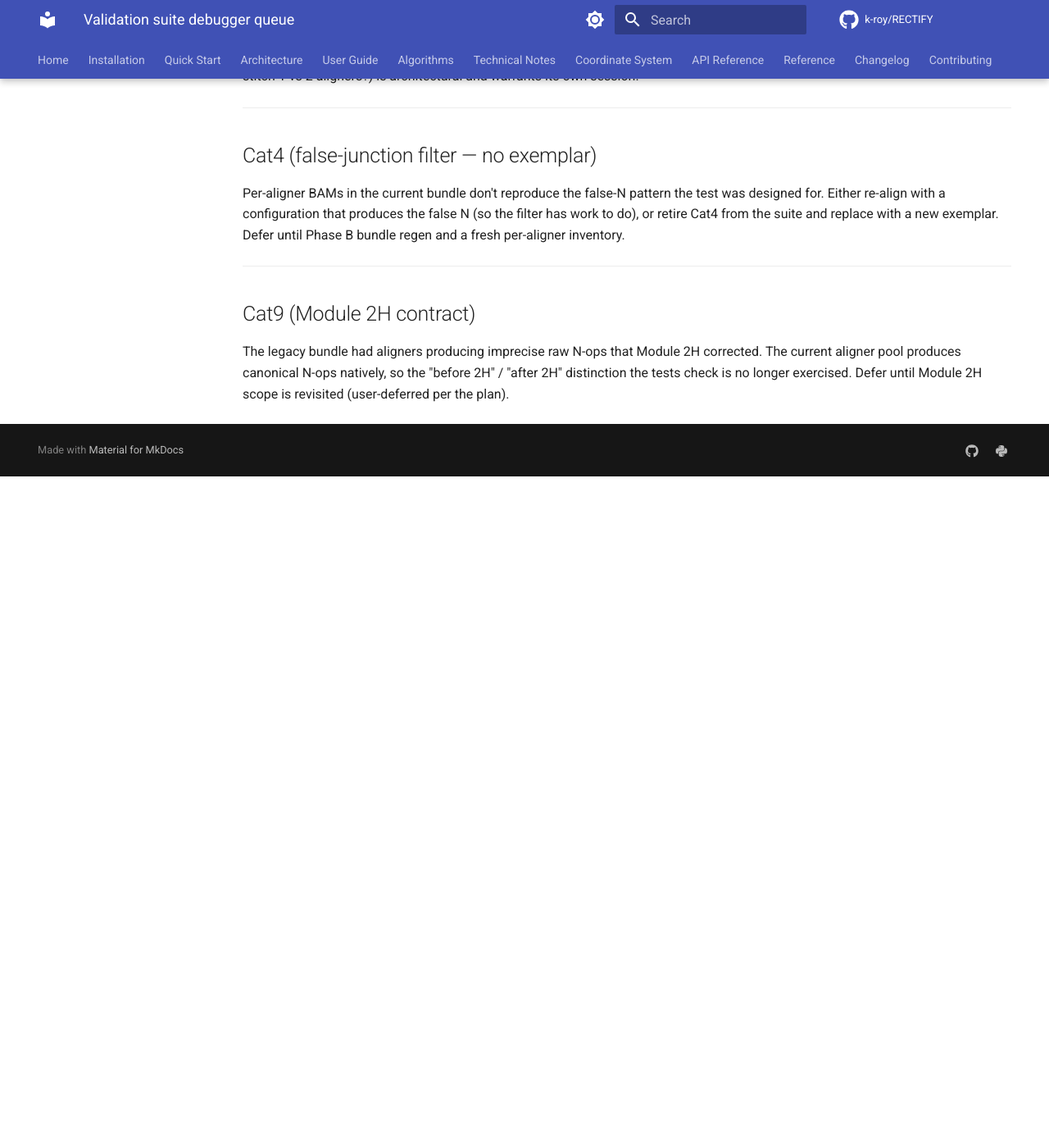
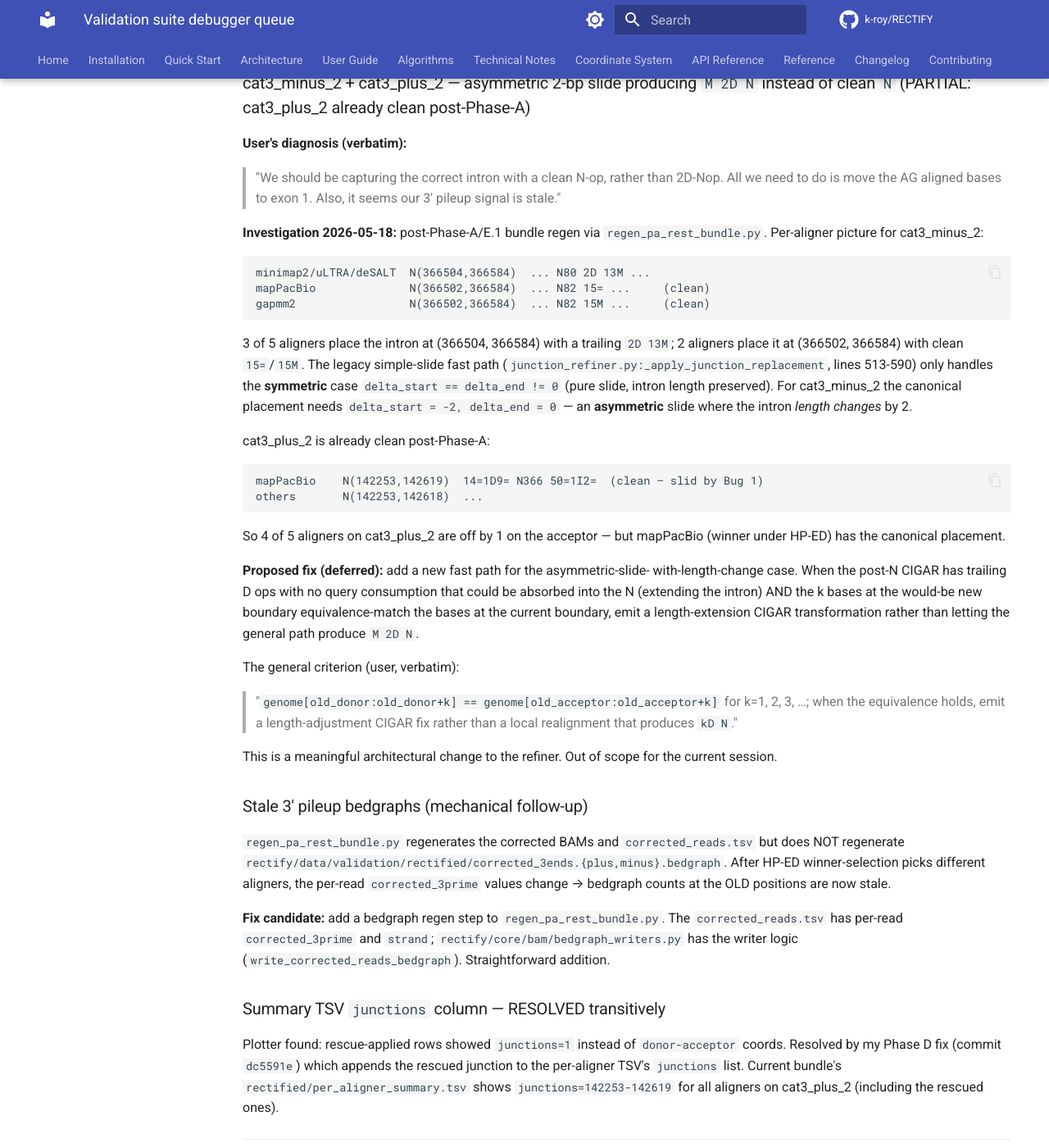
Before and after one commit to k-roy/RECTIFY, an MkDocs documentation site: the page built from docs/handoffs/debugger_queue.md, in a window 1280 px wide and 1400 px high, scrolled down 5923 px. Shown: the whole window at 82% size. Built offline with MkDocs 1.6.1 and Material for MkDocs 9.7.7, drawn with Linux system fonts in a browser that asks for light colours; comment, search, counter and statistics services are not loaded; the version menu is left out; before the commit the page ends 6504 px from its top, so only the background shows below that; some of the changed text lies outside the part shown.

Commit message:
data: regenerate validation bundle (HP-ED + Phase A/E.1 fixes propagated)
Bundle regen via scripts/validation_data/regen_pa_rest_bundle.py
incorporates the session's code fixes:
- Phase A `_decode_eq_seq_inplace` (walkback sees decoded SEQ)
- Phase A `rescue_overcall_terminal_match` wiring + relaxed gate
- Phase A walkback widening + tail-context relax (force-aligned pA)
- Phase D n_junctions includes rescued 5' junction
- Phase E.1 reroute_intronic_tail consumes boundary-adjacent I ops

Winner shifts visible in the new corrected_reads.tsv:
- cat1_plus_1: mapPacBio walkback → 10611 (matches test expectation)
- cat1_minus_2: uLTRA HP-undercall → 15345 (matches test)
- cat3_plus_1: deSALT rescue → 169459, N-op materialized in BAM ✓
- HP-ED winner distribution: gapmm2=3, mapPacBio=8, deSALT=19, uLTRA=6
  (was deSALT-dominant before; mapPacBio and uLTRA now compete)

debugger_queue.md updated with Cat3 plotter findings:
- cat3_minus_2 + cat3_plus_2: asymmetric 2-bp slide producing `M 2D N`
  instead of clean `N` (existing simple-slide fast path only handles
  symmetric delta_start == delta_end; asymmetric case needs new path)
- Stale bedgraphs: regen_pa_rest_bundle.py doesn't refresh
  corrected_3ends.{plus,minus}.bedgraph — straightforward addition
- Summary TSV junctions column: RESOLVED transitively by Phase D fix

Co-Authored-By: Claude Opus 4.7 (1M context) <noreply@anthropic.com>

````diff
--- a/docs/handoffs/debugger_queue.md
+++ b/docs/handoffs/debugger_queue.md
@@ -315,6 +315,82 @@ moderate-length HP runs may be either over- or under-penalized
 relative to the empirically-calibrated DEL cost. This is a known
 gap rather than a code bug.
 
+## Cat3 cluster (plotter session 2026-05-18)
+
+Source: `validation_read_review/cat3_junction_findings.md`.
+
+### cat3_minus_2 + cat3_plus_2 — asymmetric 2-bp slide producing `M 2D N` instead of clean `N` (PARTIAL: cat3_plus_2 already clean post-Phase-A)
+
+**User's diagnosis (verbatim):**
+> "We should be capturing the correct intron with a clean N-op, rather
+> than 2D-Nop. All we need to do is move the AG aligned bases to exon 1.
+> Also, it seems our 3' pileup signal is stale."
+
+**Investigation 2026-05-18:** post-Phase-A/E.1 bundle regen via
+`regen_pa_rest_bundle.py`. Per-aligner picture for cat3_minus_2:
+
+```
+minimap2/uLTRA/deSALT  N(366504,366584)  ... N80 2D 13M ...
+mapPacBio              N(366502,366584)  ... N82 15= ...     (clean)
+gapmm2                 N(366502,366584)  ... N82 15M ...     (clean)
+```
+
+3 of 5 aligners place the intron at (366504, 366584) with a trailing
+`2D 13M`; 2 aligners place it at (366502, 366584) with clean `15=`/`15M`.
+The legacy simple-slide fast path
+(`junction_refiner.py:_apply_junction_replacement`, lines 513-590) only
+handles the **symmetric** case `delta_start == delta_end != 0` (pure
+slide, intron length preserved). For cat3_minus_2 the canonical placement
+needs `delta_start = -2, delta_end = 0` — an **asymmetric** slide where
+the intron *length changes* by 2.
+
+cat3_plus_2 is already clean post-Phase-A:
+```
+mapPacBio    N(142253,142619)  14=1D9= N366 50=1I2=  (clean — slid by Bug 1)
+others       N(142253,142618)  ...
+```
+
+So 4 of 5 aligners on cat3_plus_2 are off by 1 on the acceptor — but
+mapPacBio (winner under HP-ED) has the canonical placement.
+
+**Proposed fix (deferred):** add a new fast path for the asymmetric-slide-
+with-length-change case. When the post-N CIGAR has trailing D ops with
+no query consumption that could be absorbed into the N (extending the
+intron) AND the k bases at the would-be new boundary equivalence-match
+the bases at the current boundary, emit a length-extension CIGAR
+transformation rather than letting the general path produce `M 2D N`.
+
+The general criterion (user, verbatim):
+> "`genome[old_donor:old_donor+k] == genome[old_acceptor:old_acceptor+k]`
+> for k=1, 2, 3, …; when the equivalence holds, emit a length-adjustment
+> CIGAR fix rather than a local realignment that produces `kD N`."
+
+This is a meaningful architectural change to the refiner. Out of scope
+for the current session.
+
+### Stale 3' pileup bedgraphs (mechanical follow-up)
+
+`regen_pa_rest_bundle.py` regenerates the corrected BAMs and
+`corrected_reads.tsv` but does NOT regenerate
+`rectify/data/validation/rectified/corrected_3ends.{plus,minus}.bedgraph`.
+After HP-ED winner-selection picks different aligners, the per-read
+`corrected_3prime` values change → bedgraph counts at the OLD positions
+are now stale.
+
+**Fix candidate:** add a bedgraph regen step to `regen_pa_rest_bundle.py`.
+The `corrected_reads.tsv` has per-read `corrected_3prime` and `strand`;
+`rectify/core/bam/bedgraph_writers.py` has the writer logic
+(`write_corrected_reads_bedgraph`). Straightforward addition.
+
+### Summary TSV `junctions` column — RESOLVED transitively
+
+Plotter found: rescue-applied rows showed `junctions=1` instead of
+`donor-acceptor` coords. Resolved by my Phase D fix (commit `dc5591e`)
+which appends the rescued junction to the per-aligner TSV's `junctions`
+list. Current bundle's `rectified/per_aligner_summary.tsv` shows
+`junctions=142253-142619` for all aligners on cat3_plus_2 (including
+the rescued ones).
+
 ---
 
 ## Cat6 / Cat7 (HP-mode metric — Xm semantics)
````
Also changed, not shown: 6 other files.
